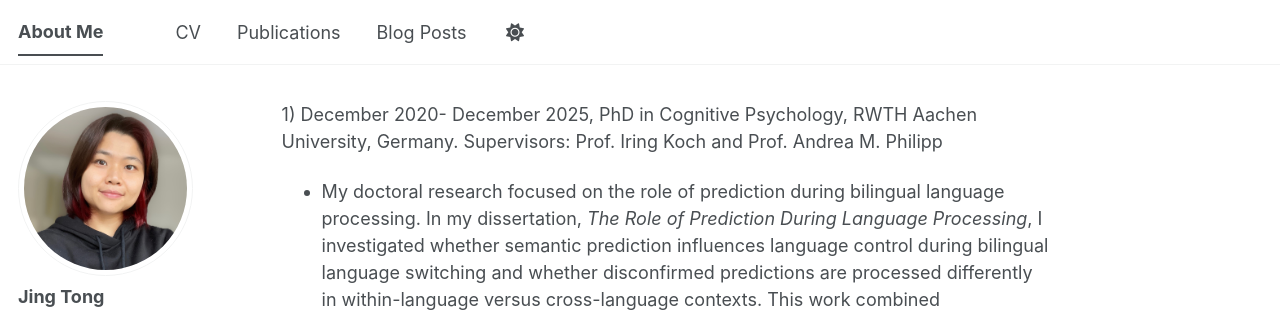
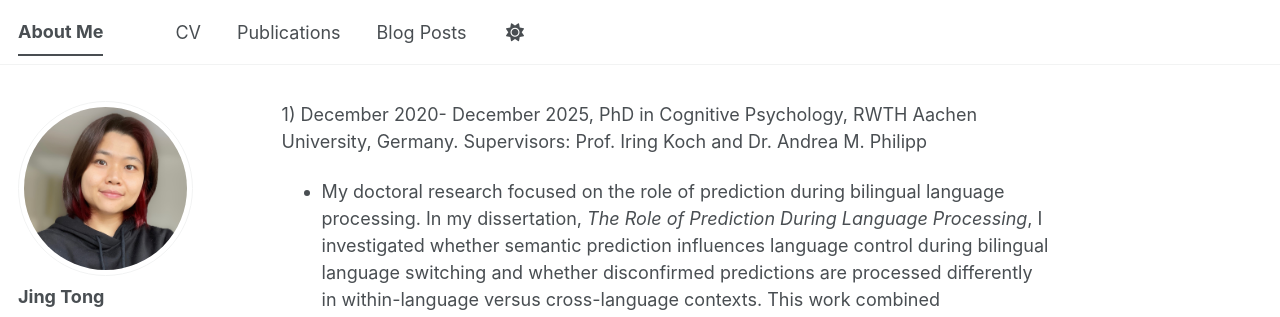
Before and after one commit to JingTong01/jingtong01.github.io, a Jekyll site: the page built from _pages/about.md, in a window 1280 px wide and 900 px high. Shown: the top 317 px of the window. Built offline with Jekyll 4.4.1, drawn with Linux system fonts in a browser that asks for light colours; some web fonts are replaced; a script bundle is joined from its source files by our own code; library files that are not in the unit come from our copies.

Commit message:
Update about.md

```diff
--- a/_pages/about.md
+++ b/_pages/about.md
@@ -11,7 +11,7 @@ redirect_from:
 
 
 
-1) December 2020- December 2025, PhD in Cognitive Psychology, RWTH Aachen University, Germany. Supervisors: Prof. Iring Koch and Prof. Andrea M. Philipp
+1) December 2020- December 2025, PhD in Cognitive Psychology, RWTH Aachen University, Germany. Supervisors: Prof. Iring Koch and Dr. Andrea M. Philipp
 - My doctoral research focused on the role of prediction during bilingual language processing. In my dissertation, *The Role of Prediction During Language Processing*, I investigated whether semantic prediction influences language control during bilingual language switching and whether disconfirmed predictions are processed differently in within-language versus cross-language contexts. This work combined experimental approaches from cognitive psychology and psycholinguistics to advance understanding of predictive mechanisms in bilingual language comprehension.
 
 
```
